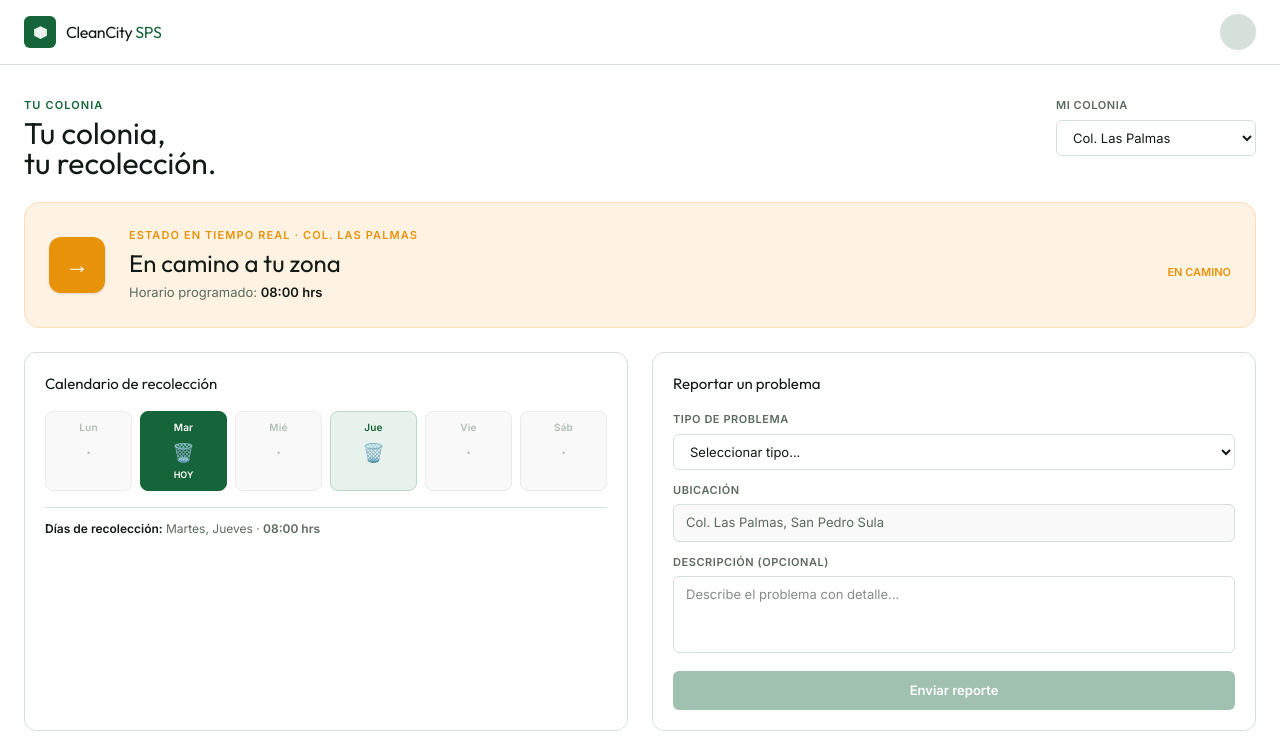
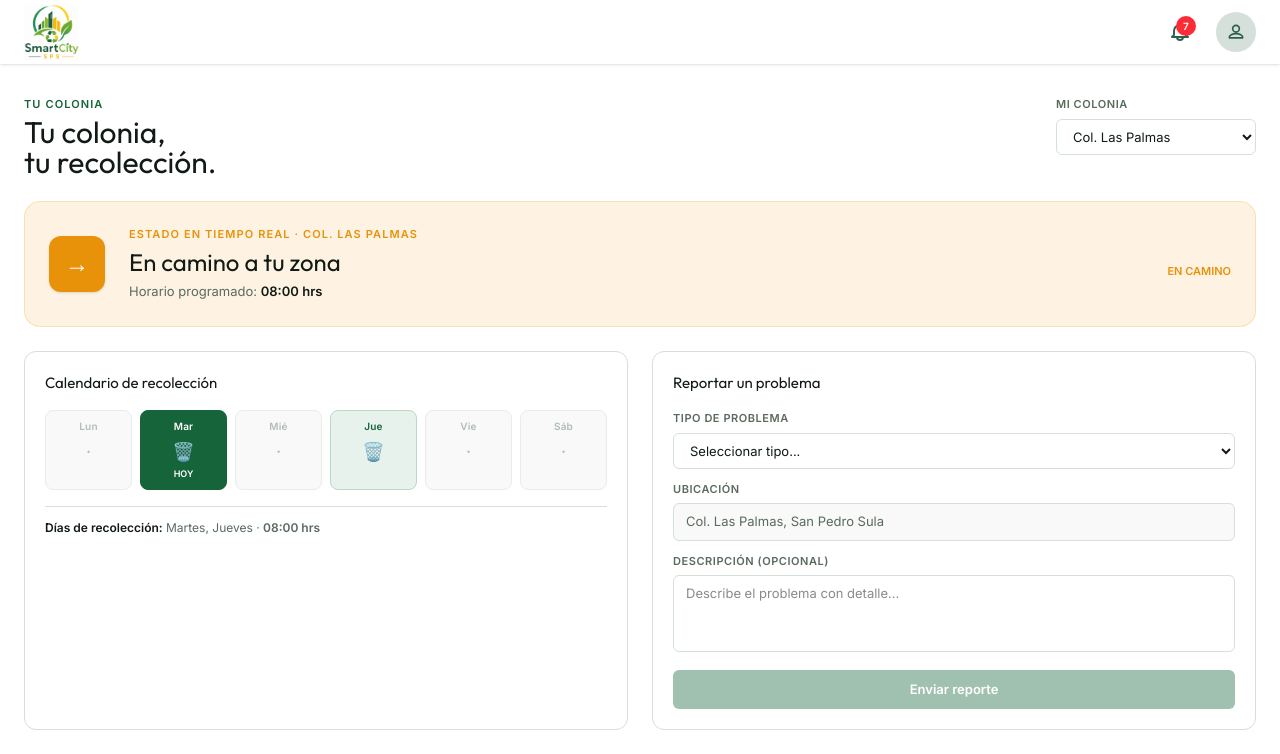
Before and after one commit to Puzzle-Hackathon-2026/306-frontend, a React (Vite) app: page / in a window 1280 px wide. Shown: the top 754 px of the page. Built offline with nearby package versions, Linux system fonts and the light colour scheme; the HTML template or start-up script is replaced by a standard one.

Commit message:
WIP antes de traer main

```diff
--- a/src/components/layout/Header.tsx
+++ b/src/components/layout/Header.tsx
@@ -1,28 +1,45 @@
+import NotificationDropdown from "./NotificationDropdown";
+import logo from "../../assets/logo-smartcity.png";
+
 export default function Header() {
   return (
-    <header className="border-b border-[#D4E0D9] bg-white sticky top-0 z-50">
-      <div className="max-w-7xl mx-auto px-4 sm:px-6">
-        <div className="flex items-center justify-between h-16">
-          {/* Logo */}
-          <div className="flex items-center gap-2.5">
-            <div className="w-8 h-8 bg-[#16643A] rounded-md flex items-center justify-center">
-              <svg width="17" height="17" viewBox="0 0 16 16" fill="none">
-                <path d="M8 2L14 5v6l-6 3L2 11V5l6-3z" fill="white" opacity="0.9" />
-                <path d="M8 2v12M2 5l6 3 6-3" stroke="white" strokeWidth="0.8" opacity="0.5" />
-              </svg>
-            </div>
-            <span className="font-display font-700 text-[#111A14] text-[16px] tracking-tight">
-              CleanCity <span className="text-[#16643A]">SPS</span>
-            </span>
-          </div>
+    <header className="bg-white shadow">
+      <div className="max-w-7xl mx-auto px-6 h-16 flex items-center">
+        {/* Logo */}
+        <div className="flex items-center">
+          <img
+            src={logo}
+            alt="SmartCity SPS"
+            className="h-14 w-auto object-contain"
+          />
+        </div>
+        {/* Lado derecho */}
+        <div className="ml-auto flex items-center gap-4">
+          {/* Notificaciones */}
+          <NotificationDropdown />
 
-          {/* Placeholder de cuenta — próximamente login/perfil */}
-          <div
-            className="w-9 h-9 rounded-full bg-[#D4E0D9] hover:bg-[#B8D9C5] transition-colors cursor-pointer"
-            title="Cuenta (próximamente)"
-          />
+          {/* Usuario */}
+          <button
+            className="w-10 h-10 rounded-full bg-[#D4E0D9] hover:bg-[#B8D9C5] transition flex items-center justify-center"
+            title="Mi cuenta"
+          >
+            <svg
+              xmlns="http://www.w3.org/2000/svg"
+              className="w-5 h-5 text-[#2E5E4E]"
+              fill="none"
+              viewBox="0 0 24 24"
+              stroke="currentColor"
+              strokeWidth={2}
+            >
+              <path
+                strokeLinecap="round"
+                strokeLinejoin="round"
+                d="M12 12a4 4 0 100-8 4 4 0 000 8zm0 2c-4.418 0-8 1.79-8 4v1h16v-1c0-2.21-3.582-4-8-4z"
+              />
+            </svg>
+          </button>
         </div>
       </div>
     </header>
-  )
+  );
 }
--- /dev/null
+++ b/src/components/layout/NotificationDropdown.tsx
@@ -0,0 +1,135 @@
+"use client";
+
+import { useState, useRef, useEffect } from "react";
+
+interface Notification {
+  id: number;
+  title: string;
+  message: string;
+  time: string;
+}
+
+export default function NotificationDropdown() {
+  const [open, setOpen] = useState(false);
+  const dropdownRef = useRef<HTMLDivElement>(null);
+
+  const notifications: Notification[] = [
+    {
+      id: 1,
+      title: "Nuevo reporte",
+      message: "Se reportó basura en Barrio Río de Piedras.",
+      time: "Hace 5 min",
+    },
+    {
+      id: 2,
+      title: "Reporte resuelto",
+      message: "El reporte #142 fue resuelto.",
+      time: "Hace 20 min",
+    },
+    {
+      id: 3,
+      title: "Nuevo comentario",
+      message: "Un ciudadano comentó un reporte.",
+      time: "Hace 1 hora",
+    },
+    {
+      id: 4,
+      title: "Reporte asignado",
+      message: "Un reporte fue asignado a una cuadrilla.",
+      time: "Hace 2 horas",
+    },
+    {
+      id: 5,
+      title: "Basura recolectada",
+      message: "El reporte #125 fue completado.",
+      time: "Ayer",
+    },
+    {
+      id: 6,
+      title: "Nuevo usuario",
+      message: "Se registró un nuevo ciudadano.",
+      time: "Ayer",
+    },
+    {
+      id: 7,
+      title: "Actualización",
+      message: "El sistema fue actualizado correctamente.",
+      time: "Hace 2 días",
+    },
+  ];
+
+  useEffect(() => {
+    function handleClickOutside(event: MouseEvent) {
+      if (
+        dropdownRef.current &&
+        !dropdownRef.current.contains(event.target as Node)
+      ) {
+        setOpen(false);
+      }
+    }
+
+    document.addEventListener("mousedown", handleClickOutside);
+
+    return () => document.removeEventListener("mousedown", handleClickOutside);
+  }, []);
+
+  return (
+    <div className="relative" ref={dropdownRef}>
+      {/* Botón de la campana */}
+      <button
+        onClick={() => setOpen(!open)}
+        className="relative w-10 h-10 rounded-full hover:bg-[#D4E0D9] transition flex items-center justify-center"
+      >
+        <svg
+          xmlns="http://www.w3.org/2000/svg"
+          className="w-6 h-6 text-[#2E5E4E]"
+          fill="none"
+          viewBox="0 0 24 24"
+          stroke="currentColor"
+          strokeWidth={2}
+        >
+          <path
+            strokeLinecap="round"
+            strokeLinejoin="round"
+            d="M15 17h5l-1.4-1.4A2 2 0 0118 14.17V11a6 6 0 10-12 0v3.17a2 2 0 01-.6 1.42L4 17h5m6 0a3 3 0 11-6 0h6z"
+          />
+        </svg>
+
+        {/* Contador */}
+        <span className="absolute top-1 right-1 flex h-5 w-5 items-center justify-center rounded-full bg-red-500 text-[10px] font-bold text-white">
+          {notifications.length}
+        </span>
+      </button>
+
+      {/* Dropdown */}
+      {open && (
+        <div className="absolute right-0 mt-3 w-80 rounded-xl border border-gray-200 bg-white shadow-xl z-50 overflow-hidden">
+          {/* Encabezado */}
+          <div className="sticky top-0 bg-white border-b px-4 py-3">
+            <h3 className="font-semibold text-[#2E5E4E]">Notificaciones</h3>
+          </div>
+
+          {/* Lista con scroll */}
+          <div className="max-h-96 overflow-y-auto">
+            {notifications.map((notification) => (
+              <div
+                key={notification.id}
+                className="border-b px-4 py-3 hover:bg-gray-50 cursor-pointer transition"
+              >
+                <p className="font-medium text-gray-800">
+                  {notification.title}
+                </p>
+
+                <p className="text-sm text-gray-600">{notification.message}</p>
+
+                <span className="text-xs text-gray-400">
+                  {notification.time}
+                </span>
+              </div>
+            ))}
+          </div>
+        </div>
+      )}
+    </div>
+  );
+}
```
Also changed, not shown: src/assets/logo-smartcity.png (added).
